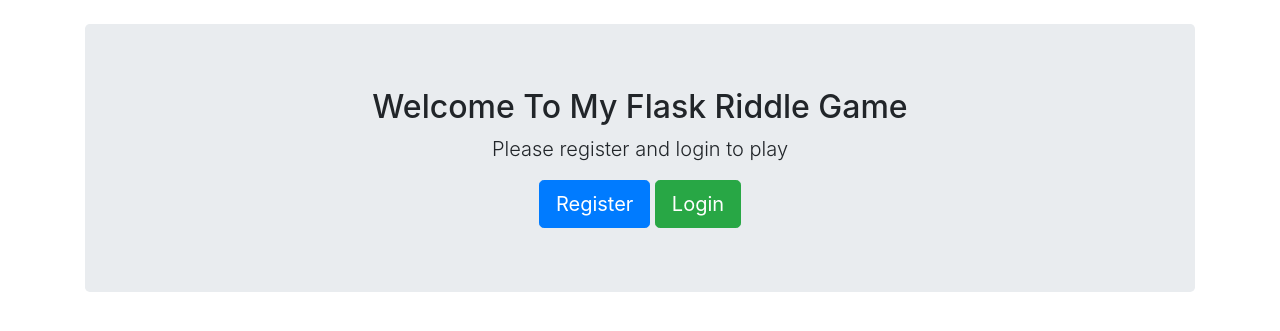
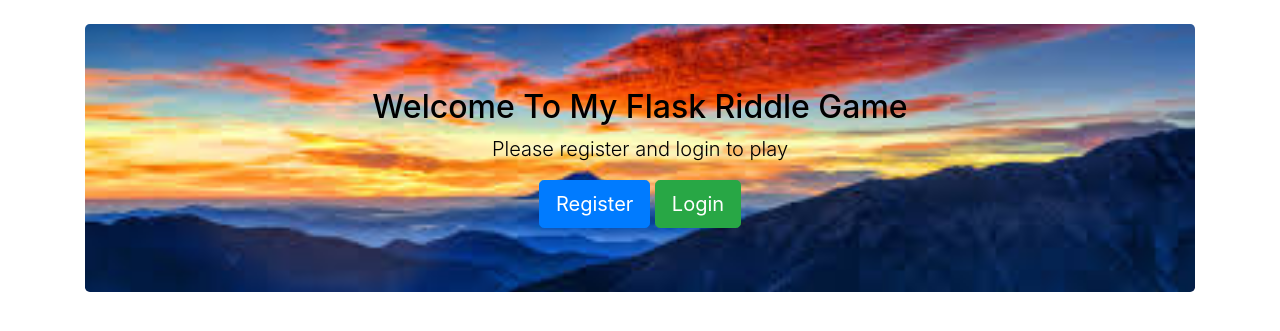
Before and after one commit to markwilde33/CI-project-three, a Flask app: page / in a window 1280 px wide. Shown: the part 56-387 px from the top of the page. Run offline with Flask 2, Linux system fonts and the light colour scheme; some libraries are stand-ins or nearby versions.

Commit message:
Added a custom style to the jumbotron in index.html, added the href to the start_quiz page in _navbar.html, added the link to the custom stylesheet in base.html

```diff
--- a/templates/base.html
+++ b/templates/base.html
@@ -5,10 +5,10 @@
    <meta charset="UTF-8">
    <meta name="viewport" content="width=device-width, initial-scale=1.0">
    <meta http-equiv="X-UA-Compatible" content="ie=edge">
-   <title>Flask Riddle Game</title>
    <link rel="stylesheet" href="https://maxcdn.bootstrapcdn.com/bootstrap/4.0.0/css/bootstrap.min.css" integrity="sha384-Gn5384xqQ1aoWXA+058RXPxPg6fy4IWvTNh0E263XmFcJlSAwiGgFAW/dAiS6JXm"
       crossorigin="anonymous">
-   <!-- <link rel="stylesheet" href="static/css/style.css" type="text/css" /> -->
+   <link rel="stylesheet" href="{{url_for('static', filename='css/style.css')}}" type="text/css" />
+   <title>Mercy for animals</title>
 </head>
 
 <body>
--- a/templates/includes/_navbar.html
+++ b/templates/includes/_navbar.html
@@ -7,7 +7,7 @@
    <div class="collapse navbar-collapse" id="navbarNav">
       <ul class="navbar-nav mr-auto">
          <li class="nav-item">
-            <a class="nav-link" href="#">Quiz</a>
+            <a class="nav-link" href="{{ url_for('start_quiz') }}">Quiz</a>
          </li>
          <li class="nav-item">
             <a class="nav-link" href="#">Leaderboard</a>
--- a/templates/index.html
+++ b/templates/index.html
@@ -1,6 +1,6 @@
 {% extends 'base.html' %}
 {% block content %}
-<div class="jumbotron text-center mt-4">
+<div class="jumbotron style-two text-center mt-4">
    <h2>Welcome To My Flask Riddle Game</h2>
    <p class="lead">Please register and login to play</p>
    <a href="{{ url_for('register') }}" class="btn btn-primary btn-lg">Register</a>
```
